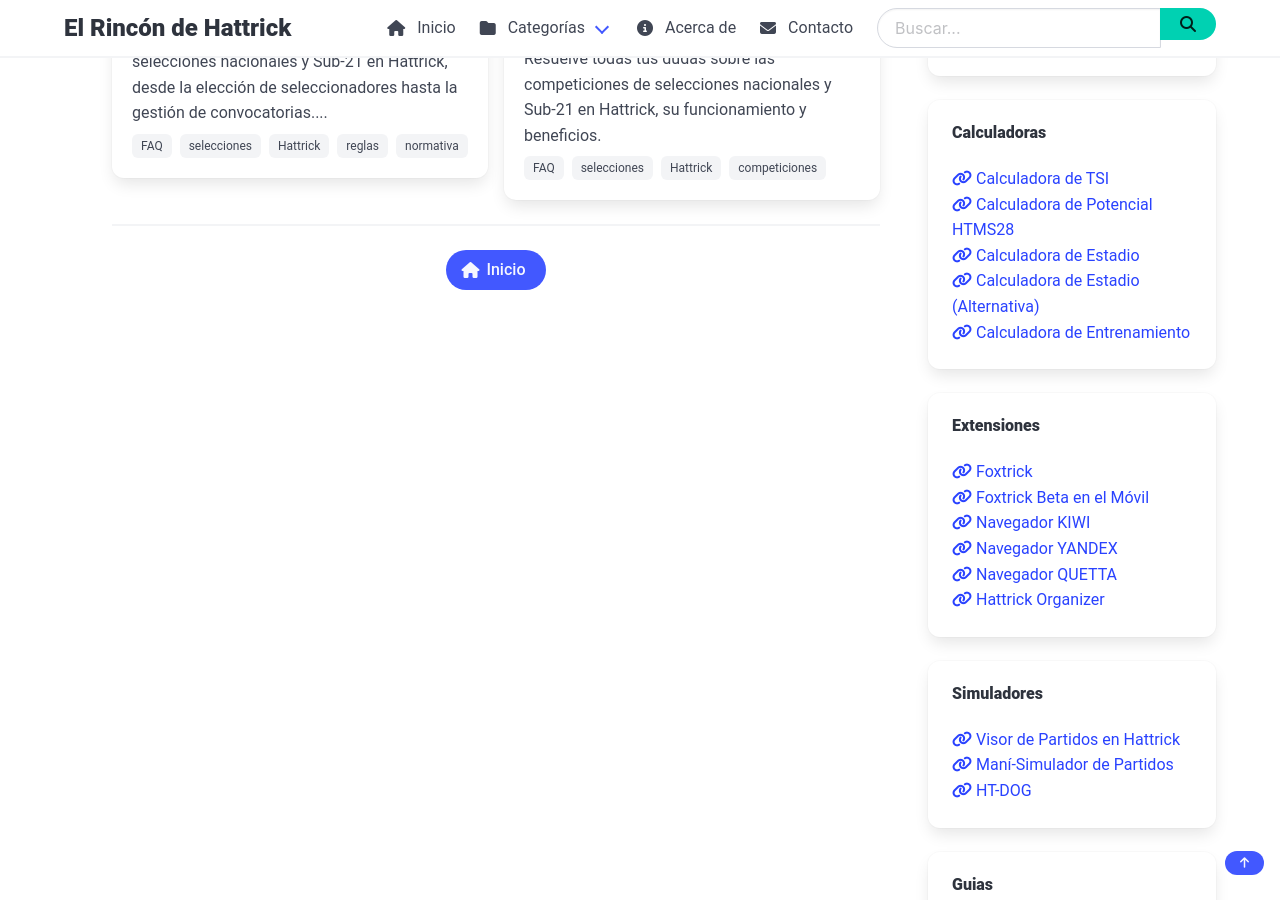
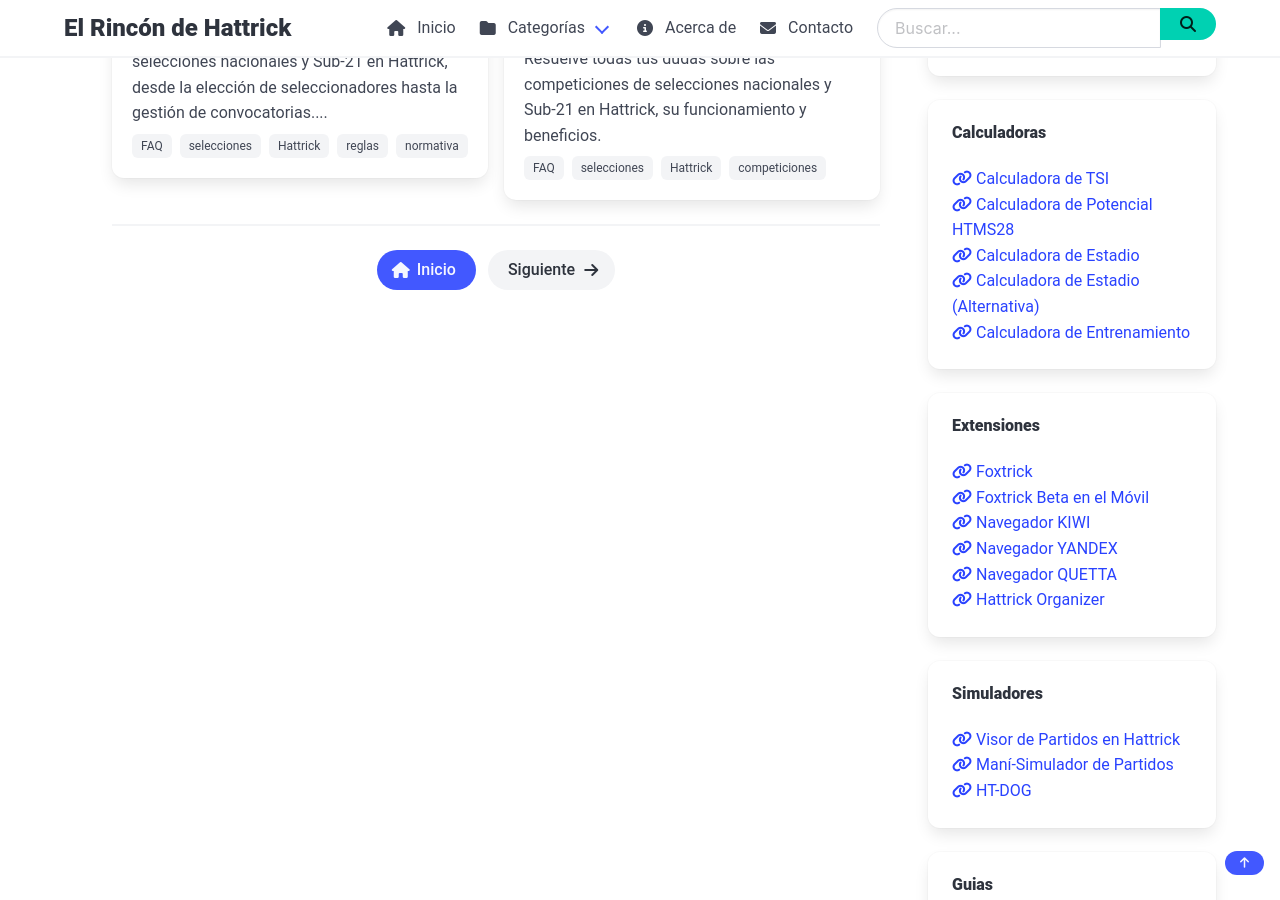
Before and after one commit to RinconHattrick/rinconhattrick.github.io, a Jekyll site: the page built from categories/preguntas-frecuentes.md, in a window 1280 px wide and 900 px high, scrolled down 615 px. Built offline with Jekyll 4.4.1, drawn with Linux system fonts in a browser that asks for light colours.

Commit message:
Actualizar category.html

```diff
--- a/_layouts/category.html
+++ b/_layouts/category.html
@@ -18,7 +18,8 @@ layout: default
       <!-- Contenido principal -->
       <div class="column is-12">
         <main>
-          {% assign category_posts = site.categories[page.category] | sort: "date" | reverse %} {% if category_posts.size > 0 %}
+          {% assign category_posts = site.categories[page.category] | sort: "date" | reverse %}
+          {% if category_posts.size > 0 %}
           <div class="columns is-multiline">
             {% for post in category_posts %}
             <div class="column is-6-tablet is-6-desktop">
@@ -59,7 +60,13 @@ layout: default
           {% assign categories = site.categories | sort %}
           {% assign current_category = page.category %}
           {% assign category_list = categories | map: "first" %}
-          {% assign current_index = category_list.indexOf(current_category) %}
+
+          {% assign current_index = -1 %}
+          {% for cat in category_list %}
+            {% if cat == current_category %}
+              {% assign current_index = forloop.index0 %}
+            {% endif %}
+          {% endfor %}
 
           {% if current_index > 0 %}
           <a href="{{ site.categories[category_list[current_index | minus: 1]].first.url | relative_url }}"
```
